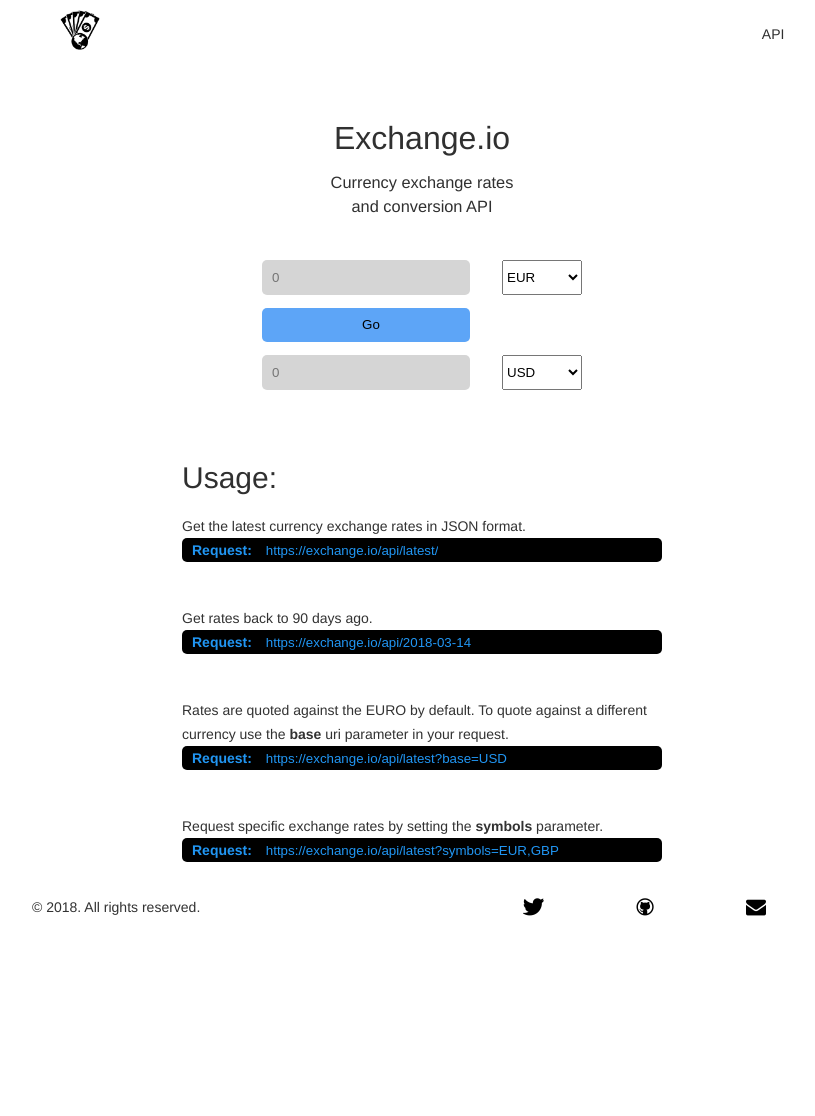
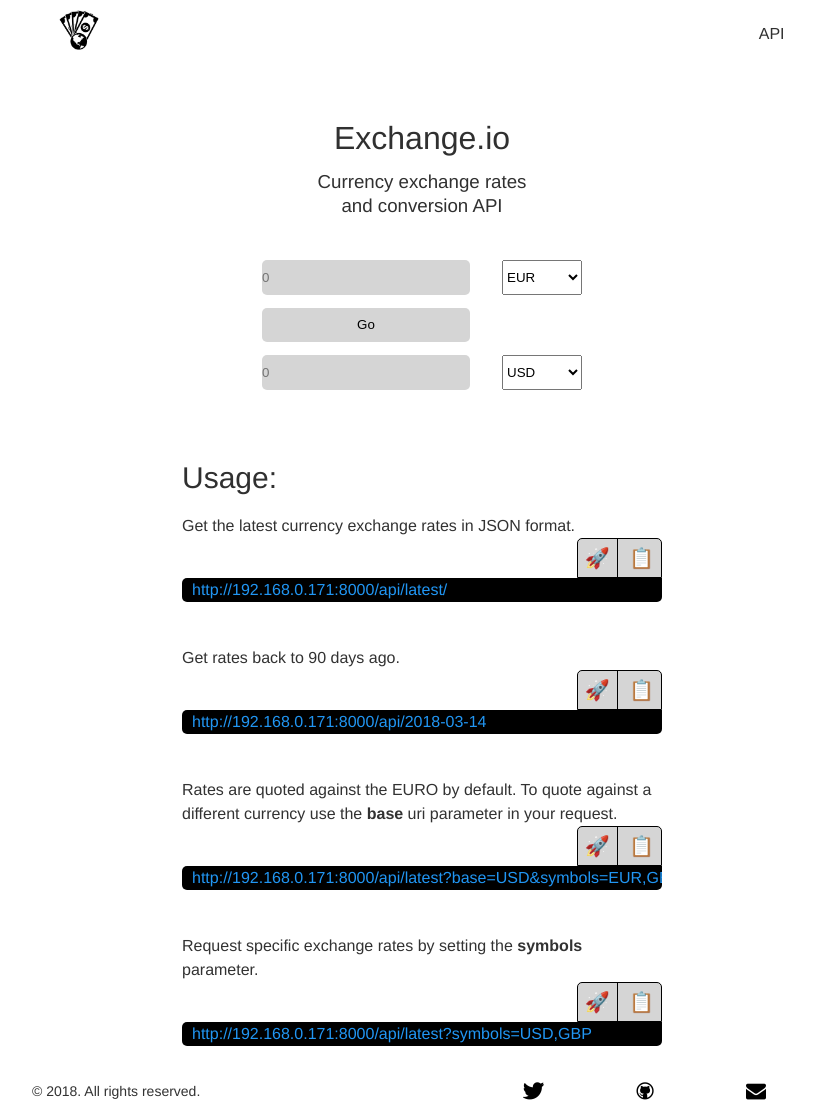
Before and after one commit to Usef-BH/exchange, a Django app: template exchange/templates/exchange/index.html in a window 1280 px wide. Shown: the whole page, without its empty margins (218-1033 px from the left). Before the commit the page ends 916 px from the top, so only its background shows below. Run offline with Django 3.2, Linux system fonts and the light colour scheme; the template is opened without the code that fills it, so the values that code supplies are empty; some web fonts are replaced.

Commit message:
fix requests and some ui stuff

```diff
--- a/exchange/static/exchange/css/style.css
+++ b/exchange/static/exchange/css/style.css
@@ -37,8 +37,8 @@ body {
     margin-right: auto;
     color: #323232;
     word-wrap: break-word;
-    font-family: Futura,HelveticaNeue-Light,Helvetica Neue Light,Helvetica Neue,Helvetica,Open Sans,sans-serif;
-    font-size: 14px;
+    font-family: hallosans,Futura,HelveticaNeue-Light,Helvetica Neue Light,Helvetica Neue,Helvetica,Open Sans,sans-serif;
+    font-size: 16px;
     line-height: 1.5rem;
 }
 
@@ -94,13 +94,12 @@ main .intro {
 input {
     border: none;
     border-radius: 5px;
-    padding-left: 10px;
 }
 
 .go {
     grid-row: 2;
     grid-column: 1;
-    background-color: rgb(93, 165, 247);
+    background-color: rgb(213, 213, 213);
 }
 
 *:focus {
@@ -140,19 +139,37 @@ input {
     overflow: auto;
     width: 100%;
     background-color: black;
-    border-radius: 5px;
-    position: relative;
+    border-top-left-radius: 5px;
+    border-bottom-left-radius: 5px;
+    border-bottom-right-radius: 5px;
 }
 
-.tab {
-    position: absolute;
-    top: 0;
-    left: 0;
-    height: 25px;
-    width: 100%;
+.buttons {
+    background-color: rgb(213, 213, 213);
+    border: 1px solid black;
     border-top-left-radius: 5px;
     border-top-right-radius: 5px;
-    background: rgb(213, 213, 213);
+    display: inline-block;
+    float: right;
+}
+
+.btn_copy {
+    padding: 7px;
+    font-size: 20px;
+    background: none;
+    border: none;
+}
+
+button {
+    cursor: pointer;
+}
+
+.send {
+    padding: 7px;
+    font-size: 20px;
+    background: none;
+    border: none;
+    border-right: 1px solid;
 }
 
 .but {
@@ -163,11 +180,12 @@ input {
     top: 7px;
 }
 
-.request {
+.request_latest, .request_hist, .request_base, .request_symbols {
     white-space: nowrap;
-    font-size: 14px;
+    display: inline;
+    font-size: 16px;
     color: #2196f3;
-    padding-left: 10px;
+    padding: 0px 10px;
 }
 
 .request_but {
@@ -190,7 +208,7 @@ input {
 
 /* width */
 ::-webkit-scrollbar {
-    width: 10px;
+    width: 8px;
     height: 6px;
 }
 
@@ -222,7 +240,6 @@ input {
     text-align: left;
     color: white;
     height: 200px;
-    overflow: auto;
     font-family: hallosans,Futura,HelveticaNeue-Light,Helvetica Neue Light,Helvetica Neue,Helvetica,Open Sans,sans-serif;
     font-size: 16px;
     padding-left: 15px;
--- a/exchange/static/exchange/js/bundle.js
+++ b/exchange/static/exchange/js/bundle.js
@@ -31,7 +31,7 @@ function validate() {
     let select = event.target;
     event.stopPropagation();
     console.log('hello: ', select.selectedOptions[0].value);
-    if(input_base.value != '' && parseInt(input_base.value) != 0 && parseInt(input_base.value).toString() != "NaN") {
+    if (input_base.value != '' && parseInt(input_base.value) != 0 && parseInt(input_base.value).toString() != "NaN") {
         process();
     }
     else {
@@ -41,7 +41,7 @@ function validate() {
     }
 }
 
-function grap_latest() {
+function grab_latest() {
     fetch('http://192.168.0.171:8000/api/latest')
         .then(resp => resp.json())
         .then(data => {
@@ -66,7 +66,7 @@ function grab_hist() {
 }
 
 function grab_base() {
-    fetch('http://192.168.0.171:8000/api/latest?symbols=USD,GBP')
+    fetch('http://192.168.0.171:8000/api/latest?base=USD&symbols=EUR,GBP,JPY')
         .then(resp => resp.json())
         .then(data => {
             console.log(data);
@@ -88,3 +88,24 @@ function grab_symbols() {
         })
         .catch(err => console.error(err));
 }
+
+function copy(selector) {
+
+    let ele = document.querySelector(selector);
+    var range = document.createRange();
+    var selection = window.getSelection();
+    range.selectNodeContents(ele);
+    selection.removeAllRanges();
+    selection.addRange(range);
+    try {
+        document.execCommand('copy');
+    }
+    catch (err) {
+        console.log(err);
+    }
+    selection.removeAllRanges();
+}
+
+document.addEventListener('copy', (e) => {
+    console.log(e.target.innerText);
+});
--- a/exchange/templates/exchange/index.html
+++ b/exchange/templates/exchange/index.html
@@ -72,11 +72,18 @@
             <h2 class="section_title">Usage:</h2>
             <section>
                 <p>Get the latest currency exchange rates in JSON format.</p>
+                <div class="buttons">
+                        <button class="send" onclick="grab_latest()" role="send request">
+                                &#128640;
+                        </button>
+                        <button class="btn_copy" onclick="copy('.request_latest')" role="Copy to clopboard">
+                            &#128203;
+                        </button>
+                    </div>
                     <div class="api_request">
-                    <p class="request">
-                        <strong>Request:</strong>
-                        <input type="button" class="request_but" onclick="grap_latest()"
-                        value="https://exchange.io/api/latest/">
+                            <!--input class="request_latest" value="https://exchange.io/api/latest/"-->
+                        <p class="request_latest">
+                            http://192.168.0.171:8000/api/latest/
                         </p>
                         <pre class="output"></pre>
                     </div>
@@ -84,11 +91,17 @@
             <br>
             <section>
                 <p>Get rates back to 90 days ago.</p>
+                    <div class="buttons">
+                        <button class="send" onclick="grab_hist()" role="send request">
+                                &#128640;
+                        </button>
+                        <button class="btn_copy" onclick="copy('.request_hist')" role="Copy to clopboard">
+                            &#128203;
+                        </button>
+                    </div>
                     <div class="api_request">
-                    <p class="request">
-                        <strong>Request:</strong>
-                        <input type="button" class="request_but" onclick="grab_hist()"
-                        value="https://exchange.io/api/2018-03-14">
+                        <p class="request_hist">
+                            http://192.168.0.171:8000/api/2018-03-14
                         </p>
                         <pre class="output_hist"></pre>
                     </div>
@@ -97,11 +110,17 @@
             <section>
                 <p>Rates are quoted against the EURO by default. To quote against a different currency use the
                     <strong>base</strong> uri parameter in your request.</p>
+                    <div class="buttons">
+                            <button class="send" onclick="grab_base()" role="send request">
+                                    &#128640;
+                            </button>
+                            <button class="btn_copy" onclick="copy('.request_base')" role="Copy to clopboard">
+                                &#128203;
+                            </button>
+                        </div>
                         <div class="api_request">
-                    <p class="request">
-                        <strong>Request:</strong>
-                        <input type="button" class="request_but" onclick="grab_base()"
-                        value="https://exchange.io/api/latest?base=USD">
+                            <p class="request_base">
+                                http://192.168.0.171:8000/api/latest?base=USD&symbols=EUR,GBP,JPY
                             </p>
                             <pre class="output_base"></pre>
                         </div>
@@ -110,11 +129,18 @@
             <section>
                 <p>Request specific exchange rates by setting the
                     <strong>symbols</strong> parameter.</p>
+
+                    <div class="buttons">
+                            <button class="send" onclick="grab_symbols()" role="send request">
+                                    &#128640;
+                            </button>
+                            <button class="btn_copy" onclick="copy('.request_symbols')" role="Copy to clopboard">
+                                &#128203;
+                            </button>
+                        </div>
                         <div class="api_request">
-                    <p class="request">
-                        <strong>Request:</strong>
-                        <input type="button" class="request_but" onclick="grab_symbols()"
-                        value="https://exchange.io/api/latest?symbols=EUR,GBP">
+                            <p class="request_symbols">
+                                http://192.168.0.171:8000/api/latest?symbols=USD,GBP
                             </p>
                             <pre class="output_symbols"></pre>
                         </div>
```
Also changed, not shown: api/views.py (+112 -89 lines). Lines whose indentation alone changed are shown as unchanged.
